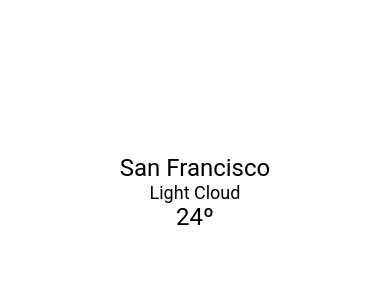
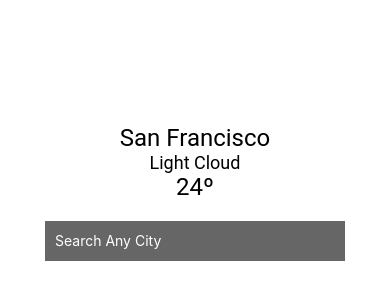
Before and after one commit to Alejandrehl/weather-app, a React Native app: screen / in a window 390 px wide. Shown: the part 230-530 px from the top of the page. Built offline with nearby package versions, Linux system fonts and the light colour scheme.

Commit message:
Text input

```diff
--- a/App.js
+++ b/App.js
@@ -1,18 +1,25 @@
 import React from 'react';
-import {StyleSheet, Text, View, Platform} from 'react-native';
+import {StyleSheet, Text, View, Platform, TextInput} from 'react-native';
 
 const App = () => {
     return (
         <View style={styles.container}>
             <Text style={[styles.largeText, styles.textStyle]}>
-              San Francisco
+                San Francisco
             </Text>
             <Text style={[styles.smallText, styles.textStyle]}>
-              Light Cloud
+                Light Cloud
             </Text>
-          <Text style={[styles.largeText, styles.textStyle]}>
-            24º
-          </Text>
+            <Text style={[styles.largeText, styles.textStyle]}>
+                24º
+            </Text>
+            <TextInput
+                autoCorrect={false}
+                placeholder="Search Any City"
+                placeholderTextColor="white"
+                style={styles.textInput}
+                clearButtonMode="always"
+            />
         </View>
     )
 };
@@ -33,6 +40,16 @@
     },
     smallText: {
         fontSize: 18
+    },
+    textInput: {
+      backgroundColor: "#666",
+      color: "white",
+      height: 40,
+      width: 300,
+      marginTop: 20,
+      marginHorizontal: 20,
+      paddingHorizontal: 10,
+      alignSelf: "center"
     }
 });
 
```
